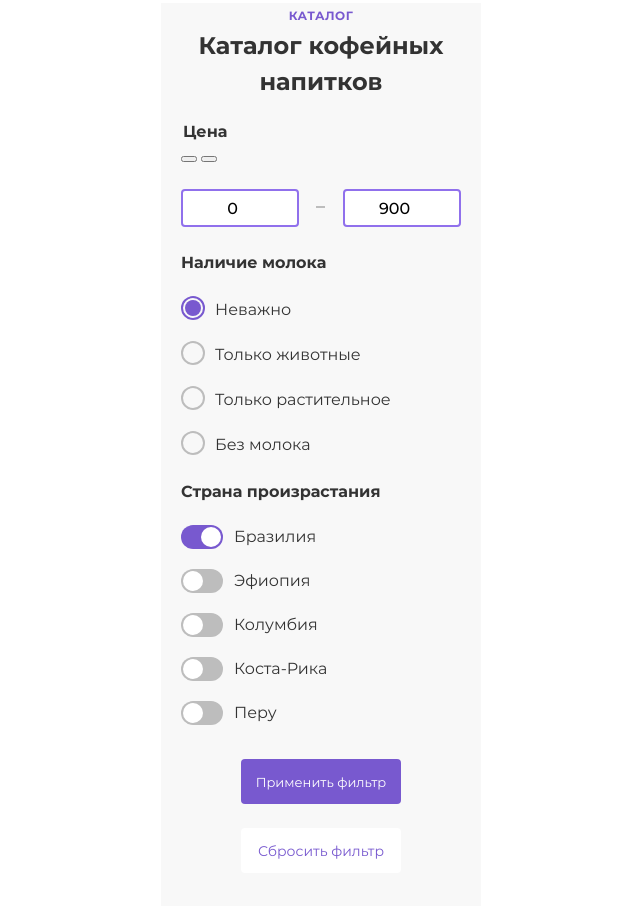
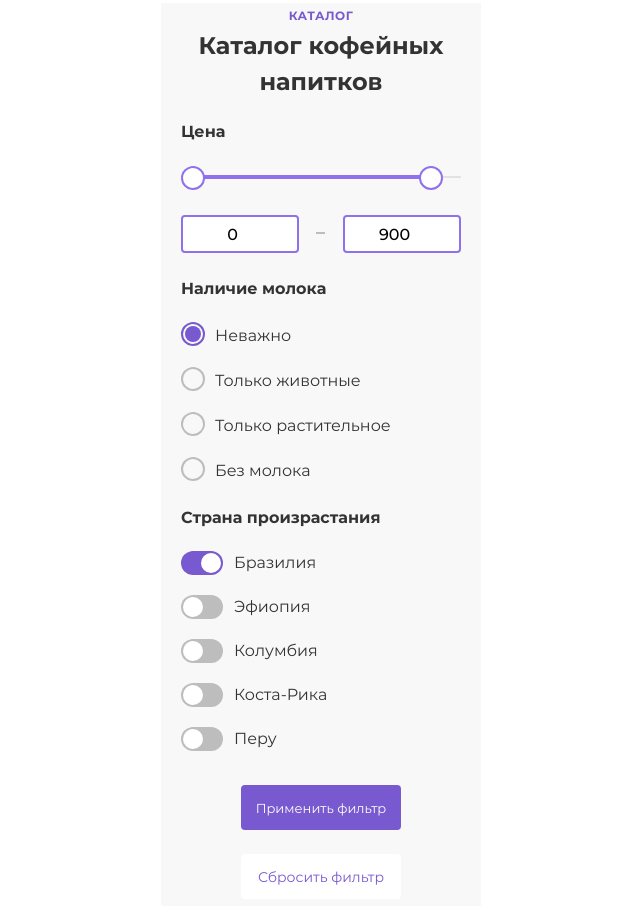
Before and after one commit to Lyezik/Grading, a website: page source/index.html in a window 1280 px wide. Shown: the part 1860-2766 px from the top of the page, without its empty margins (319-959 px from the left). Drawn offline with nearby package versions, Linux system fonts and the light colour scheme; files that its build step writes are made by us from their sources.

Commit message:
настраивает ползунок фильтра

```diff
--- a/source/index.html
+++ b/source/index.html
@@ -123,11 +123,11 @@
         <fieldset class="filter__price price">
           <legend class="price__title">Цена</legend>
             <div class="range-scale">
-              <div class="range-bar" style="left: 0; width: 228px">
-                <button class="range-toggle toggle-min" type="button">
+              <div class="range-scale__bar" style="left: 12px; width: 238px">
+                <button class="range-scale__toggle range-scale__toggle--min" type="button">
                   <span class="visually-hidden">Изменить минимальную цену</span>
                 </button>
-                <button class="range-toggle toggle-max" type="button">
+                <button class="range-scale__toggle range-scale__toggle--max" type="button">
                   <span class="visually-hidden">Изменить максимальную цену</span>
                 </button>
               </div>
--- a/source/less/blocks/price.less
+++ b/source/less/blocks/price.less
@@ -8,6 +8,8 @@
   font-weight: 600;
   font-size: 16px;
   line-height: 24px;
+  margin-bottom: 32px;
+  padding: 0;
 }
 
 .price__wrapper {
--- a/source/less/blocks/range-scale.less
+++ b/source/less/blocks/range-scale.less
@@ -1,3 +1,35 @@
 .range-scale {
-  margin-bottom: 25px;
+  position: relative;
+  width: 280px;
+  margin-bottom: 37px;
+  height: 2px;
+  background: #e2e2e2;
 }
+
+.range-scale__bar {
+  height: 4px;
+  background: #9070ec;
+  position: absolute;
+  top: -1px;
+}
+
+.range-scale__toggle {
+  width: 24px;
+  height: 24px;
+  border: 2px solid #9070ec;
+  background: #ffffff;
+  border-radius: 50%;
+  cursor: pointer;
+}
+
+.range-scale__toggle--min {
+  position: absolute;
+  left: -12px;
+  top: calc(50% - 24px/2 + 0.45px);
+}
+
+.range-scale__toggle--max {
+  position: absolute;
+  right: -12px;
+  top: calc(50% - 24px/2 + 0.45px);
+}
```
